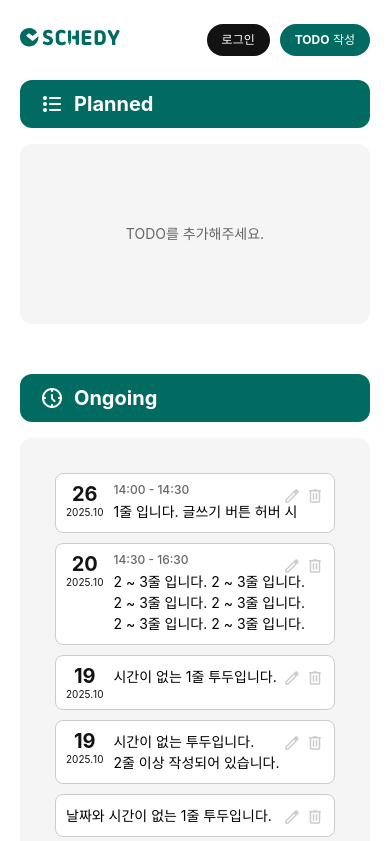
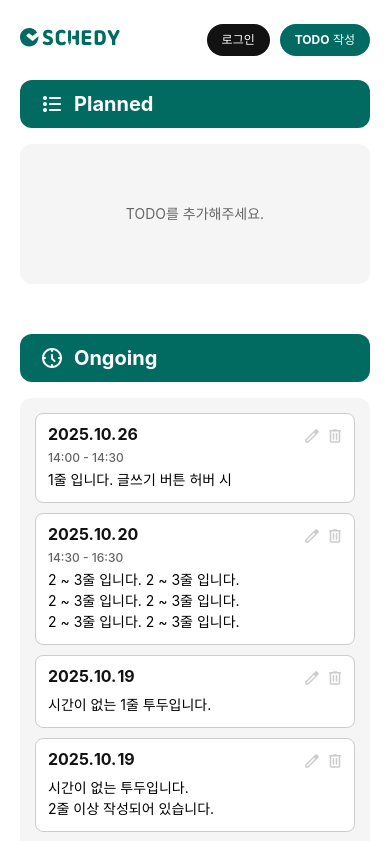
Before and after one commit to GongHanna/CodeSpark, a React (Create React App) app in the folder schedy-todo/: page / in a window 390 px wide. Shown: the top 841 px of the page. Built offline with nearby package versions, Linux system fonts and the light colour scheme; the HTML template or start-up script is replaced by a standard one; a web font is replaced by a local one.

Commit message:
251104_반응형 css 수정

```diff
--- a/schedy-todo/src/components/TodoItem.css
+++ b/schedy-todo/src/components/TodoItem.css
@@ -38,3 +38,12 @@
 @media (max-width: 600px) {
     .todo_item .todo_info .todo_date .todo_day {font-size: 20px;}
 }
+@media (max-width: 450px) {
+    .todo_item {padding: 12px;}
+    .todo_item .todo_info .todo_date {flex-direction: row;}
+    .todo_item .todo_info .todo_date .flex_box {font-size: 16px; font-weight: 700;}
+    .todo_item .todo_info .todo_date .todo_day {order: 2; font-size: 16px; margin-left: -2px;}
+    .todo_item .todo_info .todo_date .flex_box .todo_month {position: relative;}
+    .todo_item .todo_info .todo_date .flex_box .todo_month::after {content: ".";}
+    .todo_item .todo_info .todo_text {width: 100%;}
+}
--- a/schedy-todo/src/styles/Home.css
+++ b/schedy-todo/src/styles/Home.css
@@ -3,9 +3,9 @@
 .home .todo_section .title_box {background-color: var(--main_bg_color); border-radius: var(--section_border-radius); display: flex; align-items: center; gap: 10px; padding:  12px 20px; margin-bottom: 16px;}
 .home .todo_section .title_box .title_icon path {fill: var(--main_color);}
 .home .todo_section .title_box h2 {font-size: 20px; color: var(--main_color); font-weight: 700;}
-.home .todo_section .scroll_box {background-color: var(--main_bg_color); border-radius: var(--section_border-radius); padding: 0; max-height: calc(100vh - 160px); overflow: hidden; display: flex; flex-direction: column;}
+.home .todo_section .scroll_box {background-color: var(--main_bg_color); border-radius: var(--section_border-radius);  padding: 20px;}
 .home .todo_section .scroll_box:not(.empty) {height: auto; padding: 20px;}
-.home .todo_section .scroll_box .todo_list {flex: 1; transition: height 0.4s; overflow-y: auto; box-sizing: border-box;}
+.home .todo_section .scroll_box .todo_list {transition: height 0.4s; max-height: calc(100vh - 160px); overflow-y: auto; position: relative;}
 .home .todo_section .scroll_box .todo_list .empty_msg {font-size: 14px; color: var(--main_gray_color); height: 110px; display: grid; place-content: center;}
 
 /* 스크롤바 감지 */
@@ -13,21 +13,22 @@
 .home .todo_section .scroll_box.has-scroll .todo_list {padding-right: 10px;}
 
 /* 스크롤 바 css */
-.home .todo_section .scroll_box .todo_list::-webkit-scrollbar {width: 5px; height: 100%;}
+.home .todo_section .scroll_box .todo_list::-webkit-scrollbar {width: 5px; position: absolute; top: 20px; right: 10px;}
 .home .todo_section .scroll_box .todo_list::-webkit-scrollbar-thumb {background-color: var(--point_color); border-radius: 3px;}
 .home .todo_section .scroll_box .todo_list::-webkit-scrollbar-track {background-color: #fff;}
 
 @media (max-width: 1400px) {
     .home  {padding: 0 20px;}
 }
-@media (max-width: 960px) {
-    .home .todo_section .todo_list:not(.empty) {padding: 15px;}
-}
 @media (max-width: 780px) {
     .home {flex-wrap: wrap; gap: 50px;}
     .home .todo_section {width: 100%;}
-    .home .todo_section .todo_list {max-height: none; overflow-y:unset;}
+    .home .todo_section .scroll_box .todo_list {max-height: none; overflow-y:unset;}
     .home .todo_section .title_box {background-color: var(--point_color);}
     .home .todo_section .title_box h2 {color: #fff;}
     .home .todo_section .title_box .title_icon path {fill: #fff;}
 }
+@media (max-width: 450px) {
+    .home .todo_section .scroll_box:not(.empty) {padding: 15px;}
+    .home .todo_section .scroll_box {padding: 15px;}
+}
```
